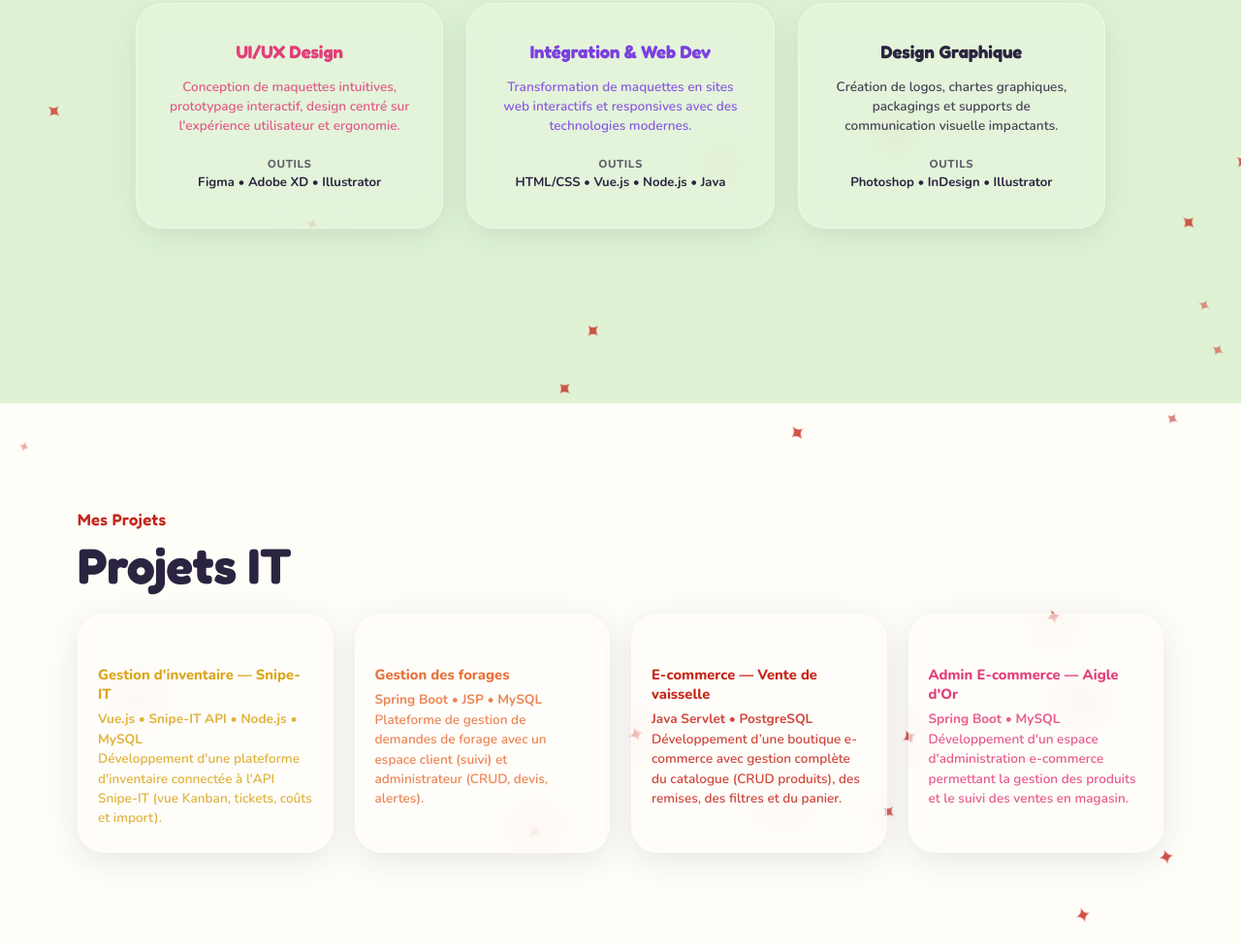
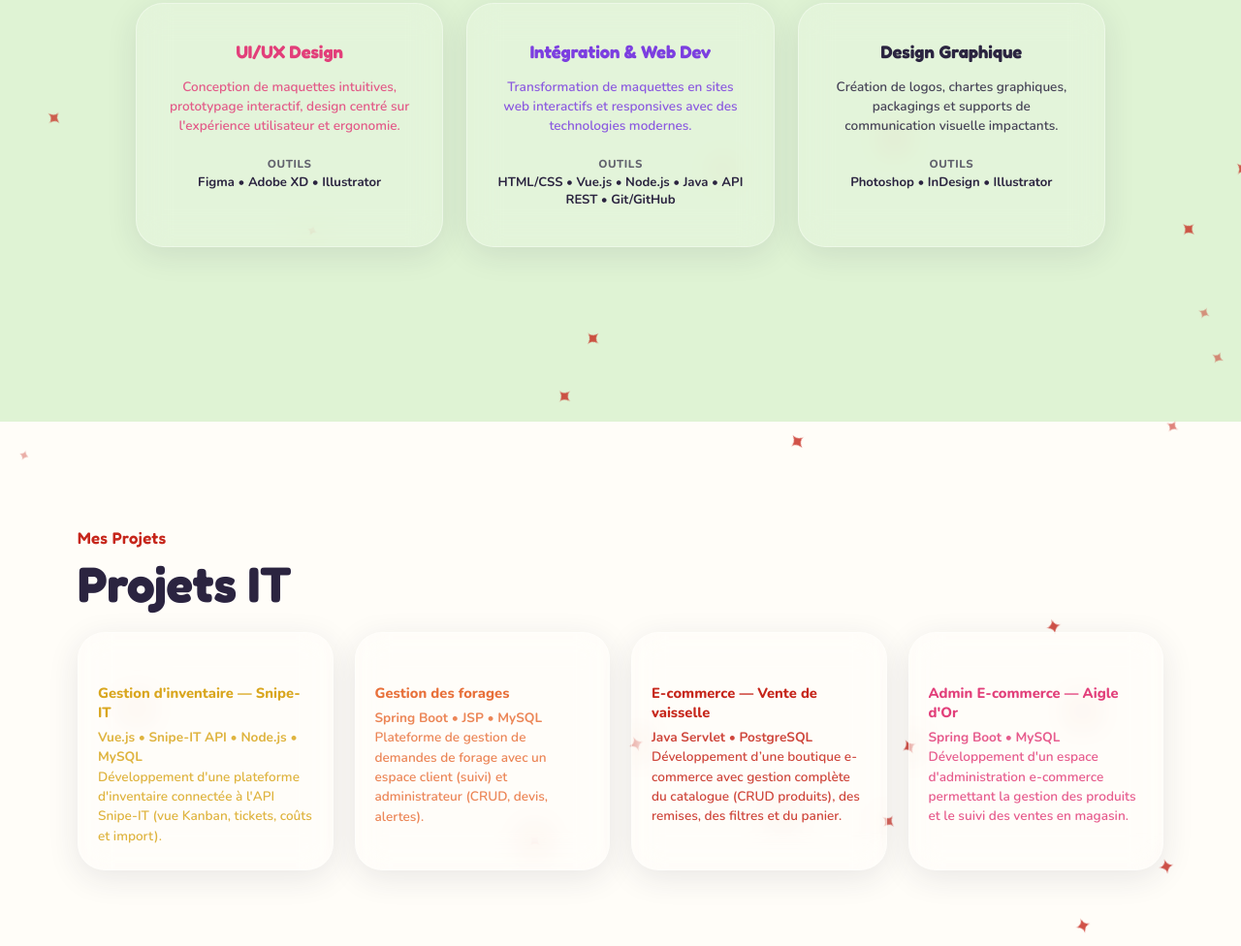
Before and after one commit to razakatsiky/portfolio, a plain HTML site: page index.html in a window 1280 px wide. Shown: the part 1729-2705 px from the top of the page at 97% size. Drawn offline with nearby package versions, Linux system fonts and the light colour scheme.

Commit message:
Mise à jour du portfolio

```diff
--- a/index.html
+++ b/index.html
@@ -173,7 +173,7 @@
             <div class="code-details">
               <div class="code-group" style="margin-top: 15px;">
                 <strong class="code-group-title">Outils</strong>
-                <span class="code-group-items">HTML/CSS • Vue.js • Node.js • Java</span>
+                <span class="code-group-items">HTML/CSS • Vue.js • Node.js • Java • API REST • Git/GitHub</span>
               </div>
             </div>
           </div>
```
